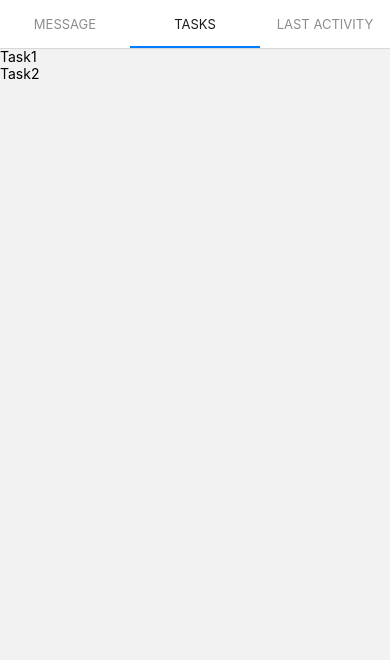
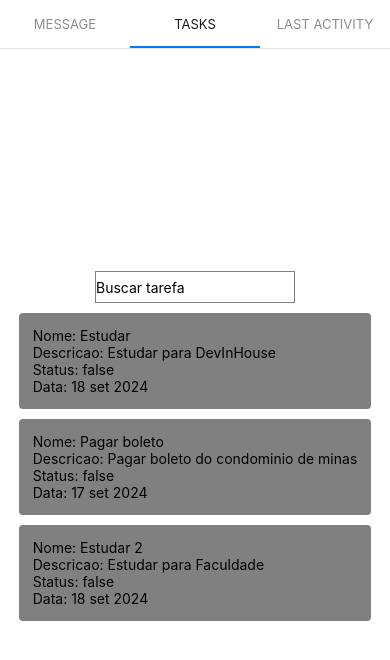
Before and after one commit to DEVinHouse-Clamed-V3/react-semana9, a React Native app: screen /Tasks in a window 390 px wide. Shown: the top 660 px of the page. Built offline with nearby package versions, Linux system fonts and the light colour scheme.

Commit message:
Configuracao das abas

```diff
--- a/App.js
+++ b/App.js
@@ -1,21 +1,12 @@
 import { NavigationContainer } from '@react-navigation/native';
 import { createMaterialTopTabNavigator } from '@react-navigation/material-top-tabs';
 import { View, Text } from 'react-native';
-import { useState } from 'react';
+import TasksScreen from './screens/TasksScreen'
 
 function HomeScreen() {
   return (
     <View>
       <Text>Home</Text>
-    </View>
-  )
-}
-
-function TasksScreen() {
-  const [tasks, setTasks]=useState(["Task1", "Task2"])
-  return (
-    <View>
-      {tasks.map(item => <Text>{item}</Text>)}
     </View>
   )
 }
@@ -34,7 +25,7 @@ export default function App() {
   return (
     <NavigationContainer>
       {/* Definicao das tabs */}
-      <Tab.Navigator>
+      <Tab.Navigator initialRouteName='Tasks'>
         <Tab.Screen name='Message' component={HomeScreen} />
         <Tab.Screen name='Tasks' component={TasksScreen} />
         <Tab.Screen name='Last Activity' component={SettingsScreen} />
@@ -42,92 +33,3 @@ export default function App() {
     </NavigationContainer>
   )
 }
-
-// import { StatusBar } from 'expo-status-bar';
-// import { useEffect, useState } from 'react';
-// import { Button, StyleSheet, Text, TextInput, View, Switch } from 'react-native';
-// import { Picker } from '@react-native-picker/picker';
-// import Task from './components/Task/Task';
-// import AsyncStorage from '@react-native-async-storage/async-storage';
-
-// export default function App() {
-
-//   const [tasks, setTasks] = useState([])
-//   const [original, setOriginal] = useState([
-//     {
-//       id: 1,
-//       nome: "Estudar",
-//       descricao: "Estudar para DevInHouse",
-//       status: "false",
-//       data: "18 set 2024"
-//     },
-//     {
-//       id: 2,
-//       nome: "Pagar boleto",
-//       descricao: "Pagar boleto do condominio de minas",
-//       status: "false",
-//       data: "17 set 2024"
-//     },
-//     {
-//       id: 3,
-//       nome: "Estudar 2",
-//       descricao: "Estudar para Faculdade",
-//       status: "false",
-//       data: "18 set 2024"
-//     },
-//   ])
-
-//   const [search, setSearch] = useState("")
-
-//   useEffect(() => {
-//     console.log('tela sendo atualizada')
-//   })
-
-//   useEffect(() => {
-//     console.log('executa apenas no inicio do componente')
-//   }, [])
-
-//   useEffect(() => {
-//     // toLocaleLowerCase
-//     console.log('usuario digitando no input de busca')
-//     const filtrado = original.filter(item => item.nome.toLocaleLowerCase().includes(search.toLocaleLowerCase()))
-//     setTasks(filtrado)
-//   }, [search])
-
-//   return (
-//     <View style={styles.container}>
-//       <TextInput style={styles.searchInput} placeholder='Buscar tarefa' onChangeText={setSearch} value={search} />
-
-//       <View style={styles.list}>
-//         {tasks.map(task => {
-//           return <Task key={task.id}
-//             nome={task.nome}
-//             descricao={task.descricao}
-//             status={task.status}
-//             data={task.data} />
-//         })}
-//       </View>
-//     </View>
-//   );
-// }
-
-// const styles = StyleSheet.create({
-//   container: {
-//     flex: 1,
-//     backgroundColor: '#fff',
-//     alignItems: 'center',
-//     justifyContent: 'center',
-//   },
-//   list: {
-//     display: 'flex',
-//     flexDirection: 'column',
-//     gap: '10px',
-//     marginTop: '10px'
-//   },
-//   searchInput: {
-//     width: '200px',
-//     height: '32px',
-//     borderWidth: 1,
-//     borderColor: 'gray'
-//   }
-// });
--- a/package.json
+++ b/package.json
@@ -19,7 +19,7 @@
     "react": "18.2.0",
     "react-dom": "18.2.0",
     "react-native": "0.74.5",
-    "react-native-pager-view": "^6.4.1",
+    "react-native-pager-view": "6.3.0",
     "react-native-safe-area-context": "^4.11.0",
     "react-native-screens": "^3.34.0",
     "react-native-tab-view": "^3.5.2",
--- /dev/null
+++ b/screens/TasksScreen.js
@@ -0,0 +1,77 @@
+import { useEffect, useState } from 'react';
+import { StyleSheet, TextInput, View } from 'react-native';
+import Task from '../components/Task/Task';
+
+export default function TasksScreen() {
+
+  const [tasks, setTasks] = useState([])
+  const [original, setOriginal] = useState([
+    {
+      id: 1,
+      nome: "Estudar",
+      descricao: "Estudar para DevInHouse",
+      status: "false",
+      data: "18 set 2024"
+    },
+    {
+      id: 2,
+      nome: "Pagar boleto",
+      descricao: "Pagar boleto do condominio de minas",
+      status: "false",
+      data: "17 set 2024"
+    },
+    {
+      id: 3,
+      nome: "Estudar 2",
+      descricao: "Estudar para Faculdade",
+      status: "false",
+      data: "18 set 2024"
+    },
+  ])
+
+  const [search, setSearch] = useState("")
+
+  useEffect(() => {
+    // toLocaleLowerCase
+    console.log('usuario digitando no input de busca')
+    const filtrado = original.filter(item => item.nome.toLocaleLowerCase().includes(search.toLocaleLowerCase()))
+    setTasks(filtrado)
+  }, [search])
+
+  return (
+    <View style={styles.container}>
+      <TextInput style={styles.searchInput} placeholder='Buscar tarefa' onChangeText={setSearch} value={search} />
+
+      <View style={styles.list}>
+        {tasks.map(task => {
+          return <Task key={task.id}
+            nome={task.nome}
+            descricao={task.descricao}
+            status={task.status}
+            data={task.data} />
+        })}
+      </View>
+    </View>
+  );
+}
+
+const styles = StyleSheet.create({
+  container: {
+    flex: 1,
+    backgroundColor: '#fff',
+    alignItems: 'center',
+    justifyContent: 'center',
+  },
+  list: {
+    display: 'flex',
+    flexDirection: 'column',
+    gap: '10px',
+    marginTop: '10px'
+  },
+  searchInput: {
+    width: '200px',
+    height: '32px',
+    borderWidth: 1,
+    borderColor: 'gray'
+  }
+});
```
Also changed, not shown: 1 other file (tests, documents, lock files or other folders).
